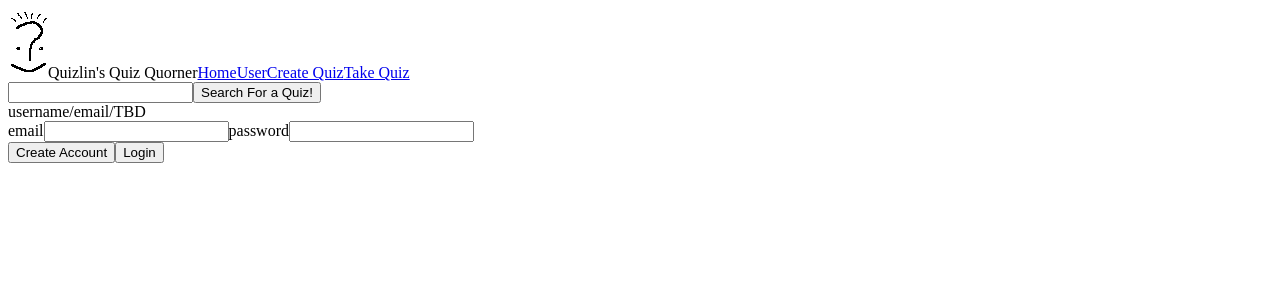
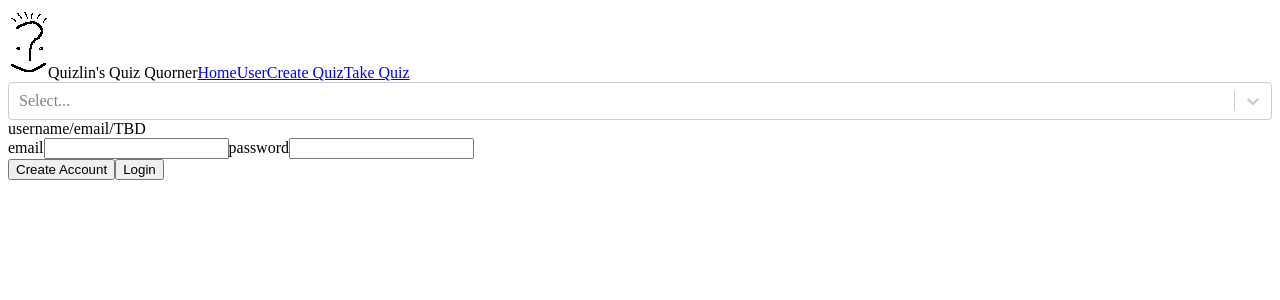
Before and after one commit to Robchike9290/QuizlansQuizQuorner, a React app in the folder myapp/: page /#/login in a window 1280 px wide. Shown: the top 300 px of the page. Built offline with nearby package versions, Linux system fonts and the light colour scheme; no server answers; the HTML template or start-up script is replaced by a standard one.

Commit message:
Created state for drop down quiz search bar, added drop down search bar with dummy data.

```diff
--- a/myapp/package.json
+++ b/myapp/package.json
@@ -43,6 +43,7 @@
     "react-dom": "^17.0.2",
     "react-hot-loader": "^4.13.0",
     "react-router-dom": "^5.3.0",
+    "react-select": "^5.2.2",
     "styled-components": "^5.3.3"
   }
 }
--- a/myapp/src/app.jsx
+++ b/myapp/src/app.jsx
@@ -1,5 +1,6 @@
 import { HashRouter as Router, Route, Switch, Link } from 'react-router-dom';
 import React, { useState, useEffect } from 'react';
+import Select from 'react-select';
 import { hot } from 'react-hot-loader/root';
 import Button from '@material-ui/core/Button';
 import Home from './components/Home.jsx';
@@ -20,9 +21,15 @@ const App = () => {
   const [registerPassword, setRegisterPassword] = useState("");
   const [currentUser, setCurrentUser] = useState({});
   const [currentSearch, setCurrentSearch] = useState('');
+  const [allQuizzes, setAllQuizzes] = useState([]);
 
   const stringifiedUser = JSON.stringify(currentUser);
-
+  const testOptions = [
+    {label: 1, value: 1},
+    {label: 2, value: 2},
+    {label: 3, value: 3},
+    {label: 4, value: 4}
+  ]
 
   useEffect(() => {
     getData();
@@ -155,8 +162,9 @@ const App = () => {
             <Link to='/login'>Login</Link>
           </NavBarHeading>}
           {stringifiedUser !== '{}' && <NavBarForm>
-            <input onChange={handleSearchChange}></input>
-            <button onClick={handleSearchSubmit}>Search For a Quiz!</button>
+            {/* <input onChange={handleSearchChange}></input>
+            <button onClick={handleSearchSubmit}>Search For a Quiz!</button> */}
+            <Select options={testOptions}></Select>
           </NavBarForm>}
         </NavBar>
         <Switch>
```
